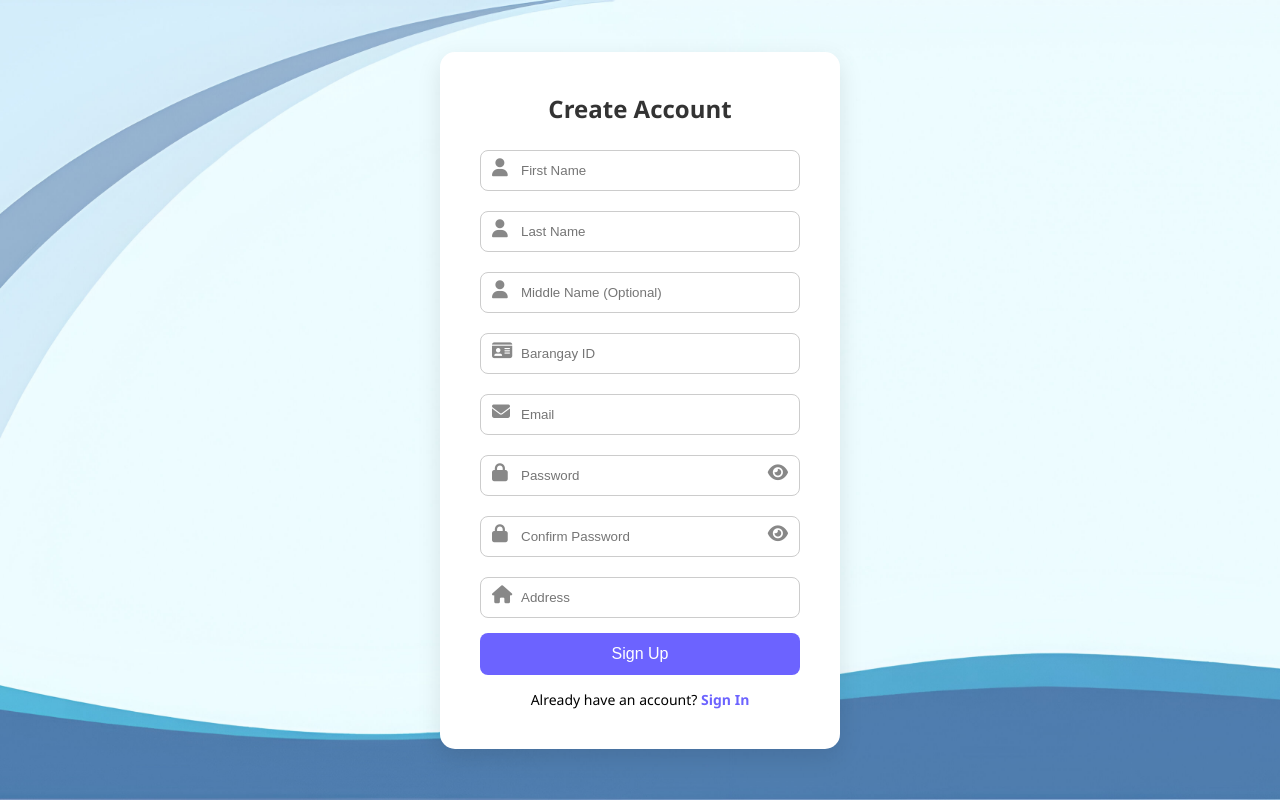
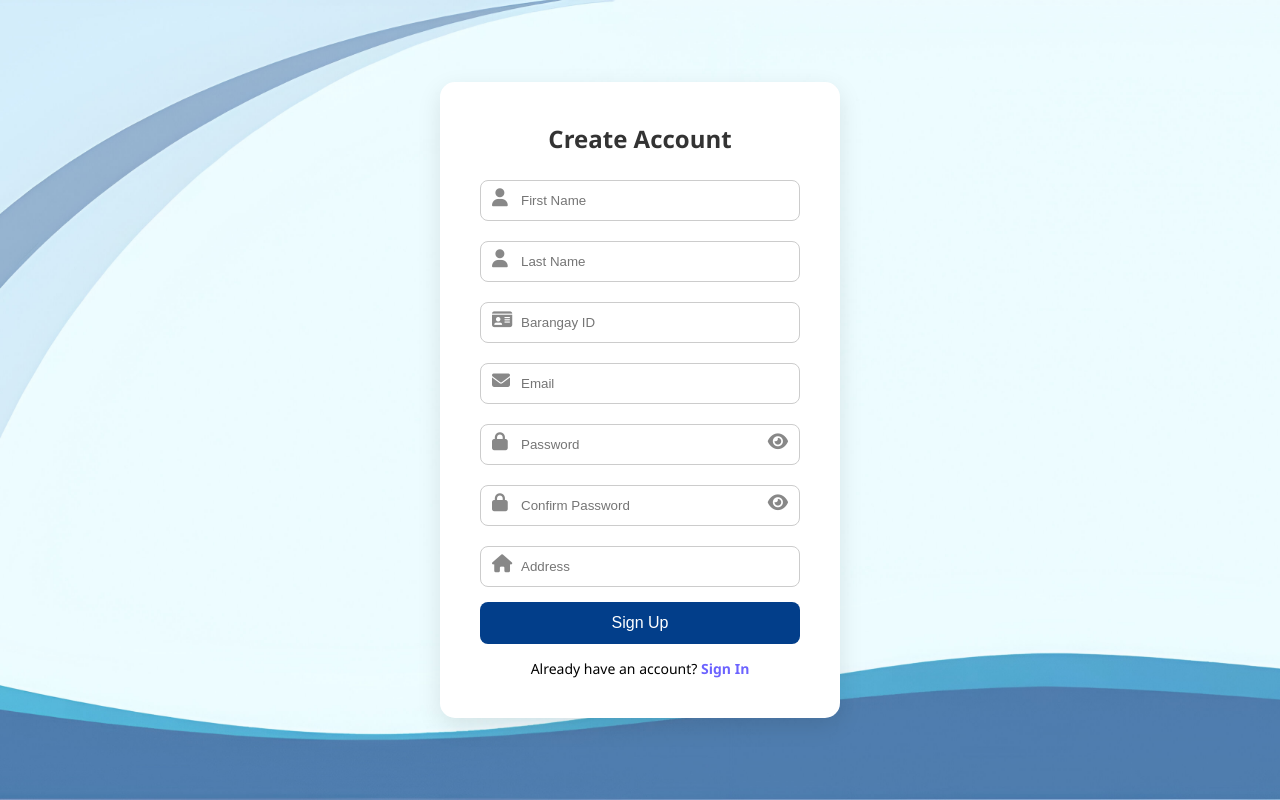
Before and after one commit to Jar1c/sysarc, a Flask app: page /signup in a window 1280 px wide. Run offline with Flask 3, Linux system fonts and the light colour scheme.

Commit message:
Add files via upload

```diff
--- a/app.py
+++ b/app.py
@@ -262,7 +262,6 @@ def signup():
     if request.method == 'POST':
         fname = request.form['first_name']
         lname = request.form['last_name']
-        mname = request.form.get('middle_name')
         bid = request.form['barangay_id']
         email = request.form['email']
         password = request.form["password"]
@@ -272,7 +271,6 @@ def signup():
         form_data = {
             "first_name": fname,
             "last_name": lname,
-            "middle_name": mname,
             "barangay_id": bid,
             "email": email,
             "address": address
@@ -328,7 +326,6 @@ def signup():
                     "id": str(auth_response.user.id),
                     "first_name": fname,
                     "last_name": lname,
-                    "middle_name": mname,
                     "barangay_id": bid,
                     "email": email,
                     "password": hashed_password,
@@ -362,7 +359,7 @@ def verify_success():
 # def update_custom_verification(user_id):
 #     supabase.table("users").update({"is_verified": True}).eq("id", user_id).execute()
 
-@app.route('/signin', methods=['GET','POST'])
+@app.route('/signin', methods=['GET', 'POST'])
 def signin():
     if request.method == 'POST':
         email = request.form['email'].strip()
@@ -401,7 +398,7 @@ def signin():
 
             # Check verification in custom table
             if not user_data.get("is_verified", False):
-                flash("Account not verified yet! Please check your email.", "error")
+                flash("Open your Gmail to verify your account!", "error")
                 return redirect(url_for("signin"))
 
             # Set session
@@ -419,10 +416,11 @@ def signin():
                 return redirect(url_for('booking'))
 
         except Exception as e:
-            flash(f"Login failed: {str(e)}", "error")
+            flash("Login failed. Please check your email to verify your account.", "error")
             return redirect(url_for("signin"))
 
     return render_template("signin.html")
+
 
 
 
--- a/static/style.css
+++ b/static/style.css
@@ -53,13 +53,13 @@ input {
 }
 
 input:focus {
-    border-color: #6C63FF;
+    border-color: #023e8a;
 }
 
 button {
     width: 100%;
     padding: 12px;
-    background: #6C63FF;
+    background: #023e8a;
     color: white;
     border: none;
     border-radius: 8px;
--- a/templates/signup.html
+++ b/templates/signup.html
@@ -38,13 +38,6 @@
             <div class="input-group">
                 <i class="fas fa-user icon"></i>
                 <input type="text" name="last_name" placeholder="Last Name" value="{{ form.last_name or '' }}" required>
-            </div>
-
-            <!-- Middle Name -->
-            <div class="input-group">
-                <i class="fas fa-user icon"></i>
-                <input type="text" name="middle_name" placeholder="Middle Name (Optional)"
-                    value="{{ form.middle_name or '' }}">
             </div>
 
             <!-- Barangay ID -->
```
Also changed, not shown: other parts of static/style.css (+1 -1 lines).
